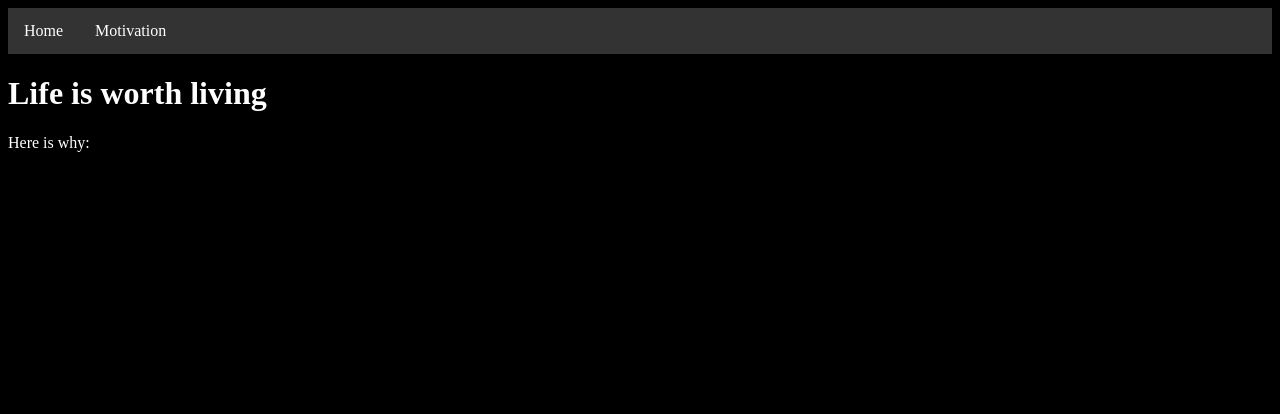
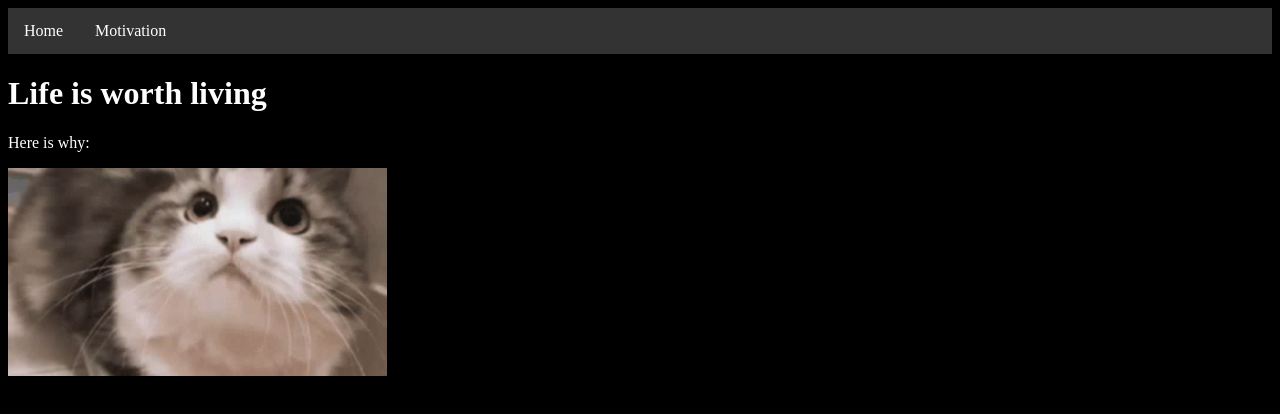
Before and after one commit to Jadinsa9/LEKTION_10, a plain HTML site: page motivation.html in a window 1280 px wide. Drawn offline with Linux system fonts and the light colour scheme.

Commit message:
added code for gif and the gif itself

```diff
--- a/motivation.html
+++ b/motivation.html
@@ -15,6 +15,6 @@
      </ul>
      <h1>Life is worth living</h1>
      <p>Here is why:</p>
-
+     <img src="kitty-yes-1786863658.gif" alt="kitty nodding" width="30%">
  </body>
 </html>
```
Also changed, not shown: kitty-yes-1786863658.gif (added).
